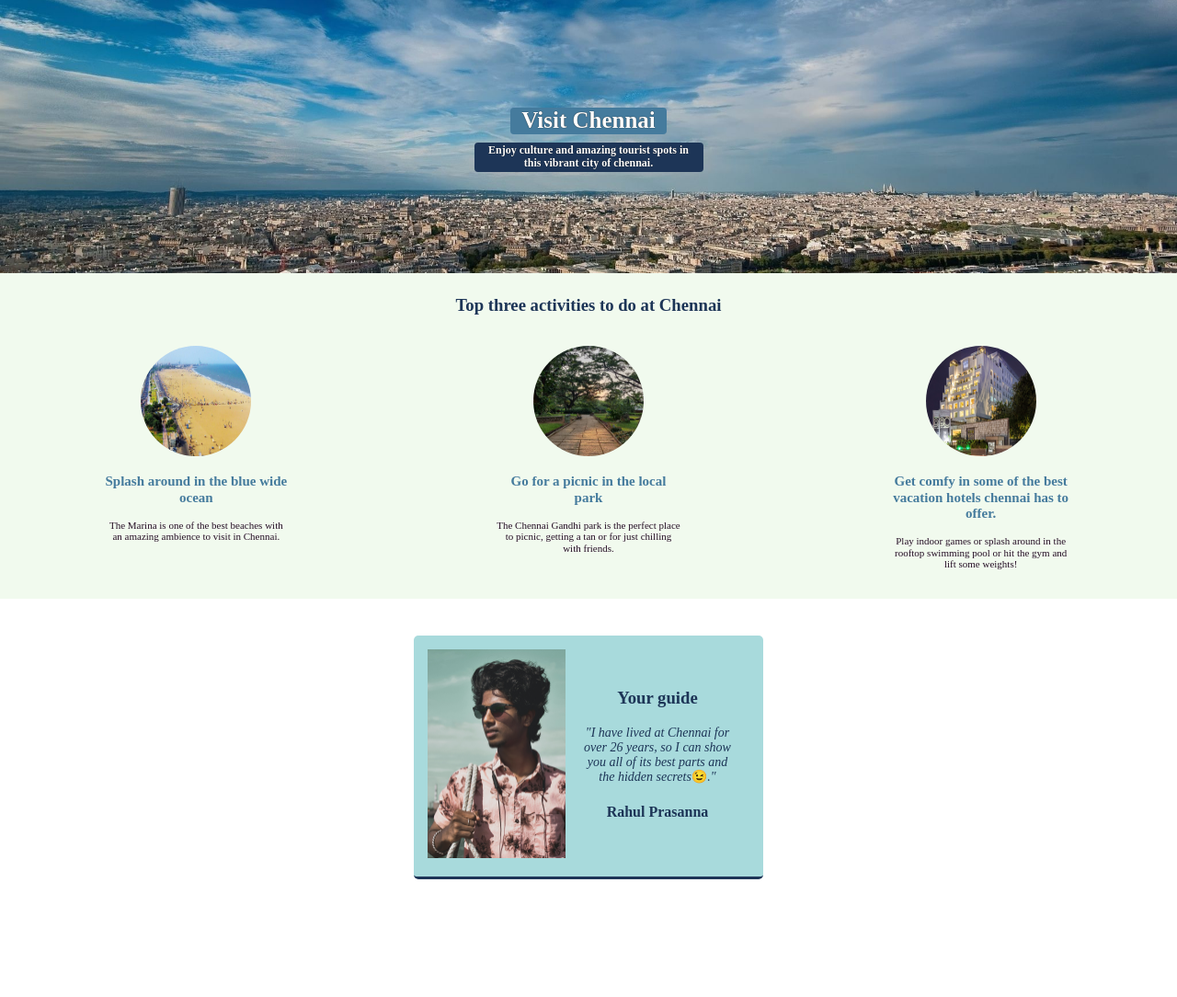
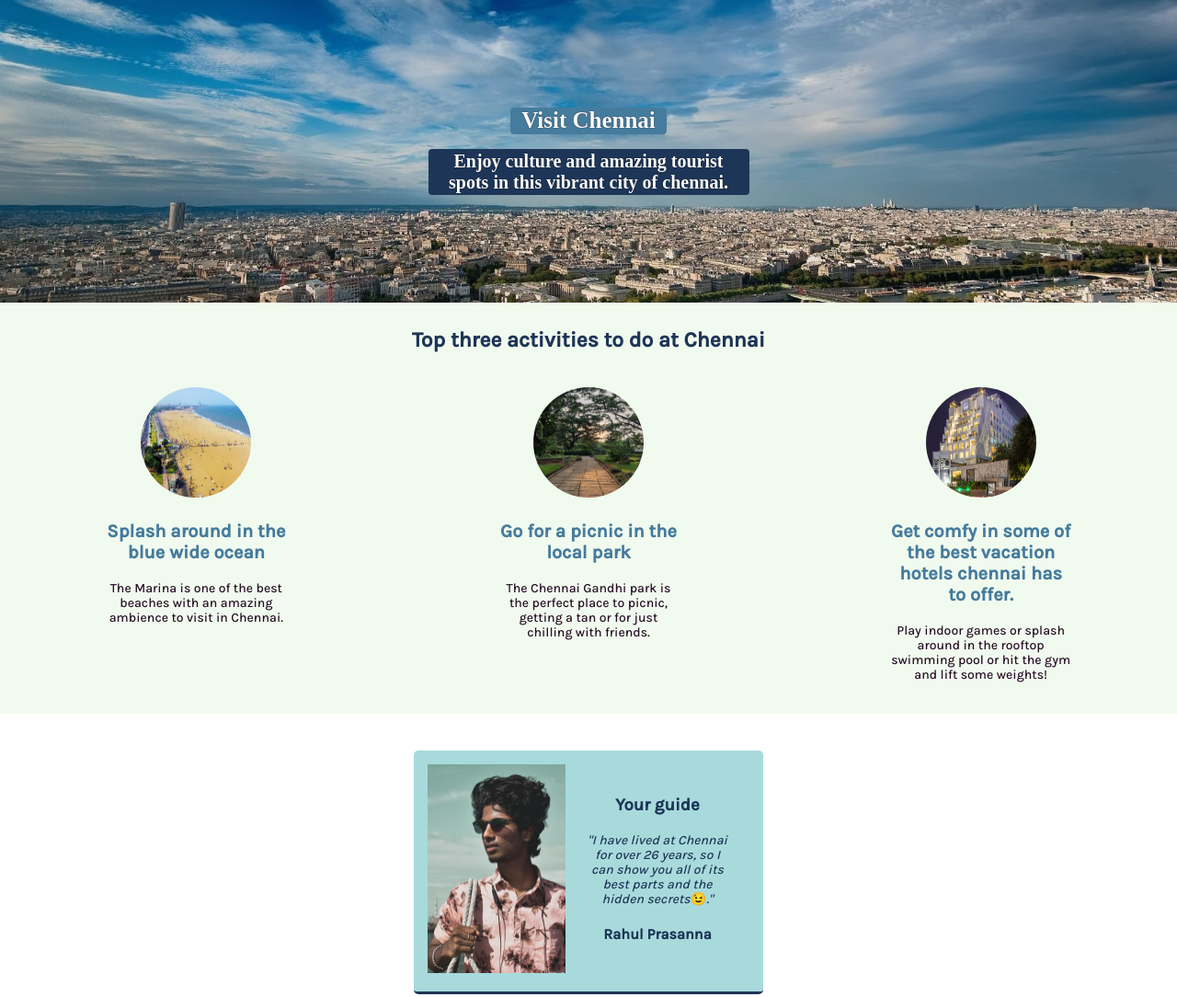
Before and after one commit to aswin123adam/chennai-tourist-homepage, a plain HTML site: page index.html in a window 1280 px wide. Shown: the whole page at 92% size. Before the commit the page ends 996 px from the top, so only its background shows below. Drawn offline with nearby package versions, Linux system fonts and the light colour scheme.

Commit message:
Linked and changed fonts and font sizes for all elements to make it more readable .

```diff
--- a/index.html
+++ b/index.html
@@ -2,6 +2,11 @@
 <html>
     <head><link rel="stylesheet" href="https://cdnjs.cloudflare.com/ajax/libs/normalize/8.0.1/normalize.css">
         <link rel="stylesheet" href="styles.css">
+        <link rel="preconnect" href="https://fonts.gstatic.com" crossorigin>
+<link href="https://fonts.googleapis.com/css2?family=Karla:wght@500&display=swap" rel="stylesheet">
+<link rel="preconnect" href="https://fonts.googleapis.com">
+<link rel="preconnect" href="https://fonts.gstatic.com" crossorigin>
+<link href="https://fonts.googleapis.com/css2?family=Inter&display=swap" rel="stylesheet">
     </head>
     <body>
 
@@ -13,7 +18,7 @@
 
         <!-- ACTIVITIES SECTION -->
         <div class="nav-activity">
-            <h3>Top three activities to do at Chennai</h3>
+            <h3 id="heading-for-activities">Top three activities to do at Chennai</h3>
             <div class="activities">
                 <div class="inside">
                     <img src="images/activity4.jpg" class="cat-image">
--- a/styles.css
+++ b/styles.css
@@ -35,10 +35,10 @@ img {
 .whattodo{
     background: #1D3557;
     padding: 2px 12px;
-    font-size: 12px;
+    font-size: 20px;
     text-shadow: 0 0 1px black;
     border-radius: 4px;
-    width: 225px;
+    width: 325px;
 }
 
 .nav-activity{
@@ -46,6 +46,12 @@ img {
     margin: 0 auto;
     padding: 5px 0;
     color: #1D3557;
+    font-family: 'Karla';
+}
+
+#heading-for-activities{
+    font-weight: bold;
+    font-size: 23px;
 }
 
 .activities{
@@ -69,14 +75,14 @@ img {
 
 }
  .parahead{
-    font-size: 15px;
+    font-size: 20px;
     font-weight: bold;
     color: #457B9D;
 
 }
 
 .innerpara{
-    font-size: 11px;
+    font-size: 14px;
     color: #260F26;
 }
 
@@ -85,6 +91,7 @@ img {
 }
 
 .card{
+    font-family: 'Karla';
     display: flex;
     margin: 0 auto;
     justify-content: center;
```
